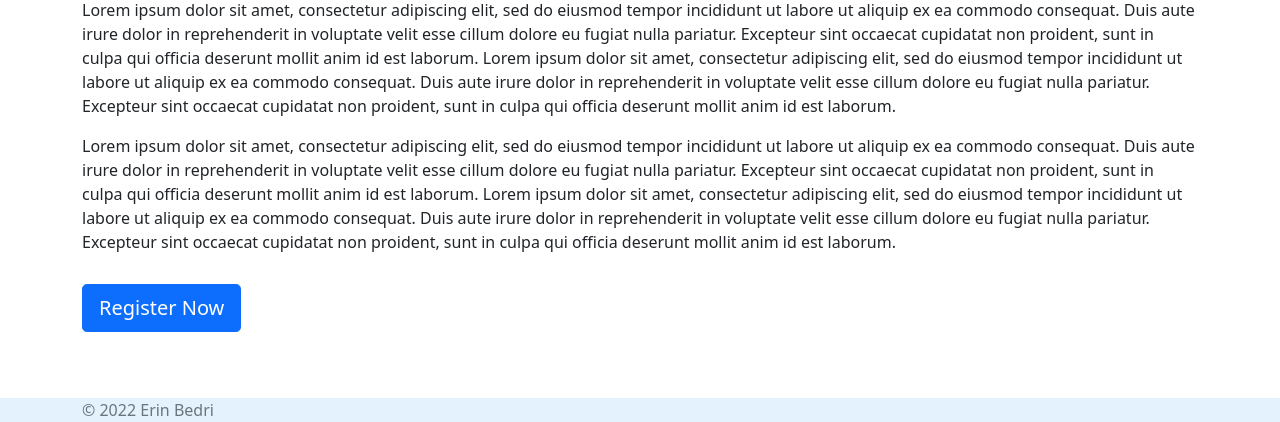
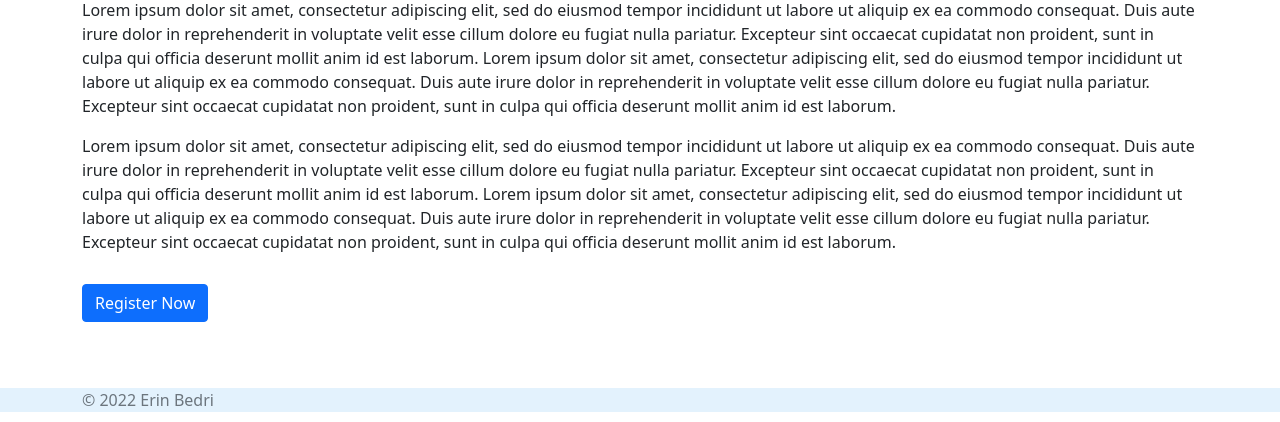
Before and after one commit to erinbedri/Agri_Trade---django-project, a Django app: page / in a window 1280 px wide. Shown: the part 448-870 px from the top of the page. Run offline with Django 4.2, Linux system fonts and the light colour scheme.

Commit message:
fixed button sizes on homepage

```diff
--- a/agri_trade/web/templates/web/homepage.html
+++ b/agri_trade/web/templates/web/homepage.html
@@ -39,12 +39,12 @@
 
                     {% if not request.user.is_authenticated %}
                         <p class="lead" style="margin-top: 30px">
-                            <a class="btn btn-primary btn-lg"
+                            <a class="btn btn-primary"
                                href="{% url 'accounts:register' %}" role="button">Register Now</a>
                         </p>
                     {% else %}
                         <p class="lead" style="margin-top: 30px">
-                            <a class="btn btn-primary btn-lg"
+                            <a class="btn btn-primary"
                                href="{% url 'marketplace:marketplace' %}" role="button">Go to Marketplace</a>
                         </p>
                     {% endif %}
```
